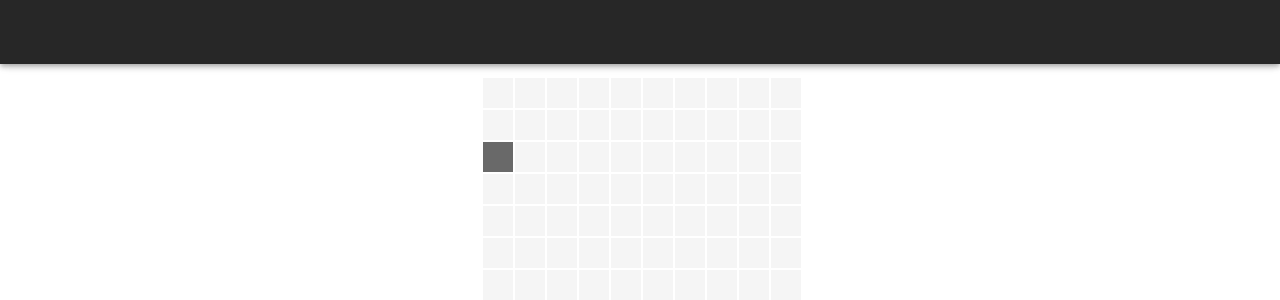
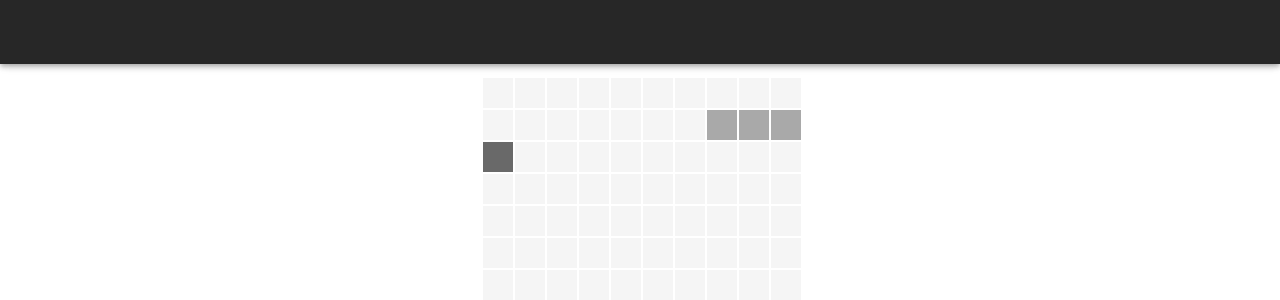
Before and after one commit to acro-yamaguchi/VueProjects, a Vue app in the folder snake-game/: page /#/ in a window 1280 px wide. Shown: the top 300 px of the page. Built offline with nearby package versions, Linux system fonts and the light colour scheme.

Commit message:
snake-game [add] 体部分の実装

```diff
--- a/snake-game/src/views/Home.vue
+++ b/snake-game/src/views/Home.vue
@@ -1,6 +1,12 @@
 <template>
   <div id='stage'>
-		<div class='cell' v-for="i in stage_size" :key="i" :class="{ head: snake_head_index === i - 1 }"></div>
+		<div
+    class='cell'
+    v-for="i in stage_size"
+    :key="i"
+    :class="{ head: snake_head_index === i - 1,
+      body: snake.body_indexes.includes(i - 1), }">
+    </div>
 	</div>
 </template>
 
@@ -14,7 +20,9 @@
       head_pos: {
         x: 0,
         y: 0,
-      }
+      },
+      body_length: 3,
+      body_indexes: [],
     }
   }),
 
@@ -40,6 +48,14 @@
     },
 
     move_snake(){
+      if(this.snake.body_indexes.length >= this.snake.body_length) {
+        this.snake.body_indexes.shift()
+      }
+
+      if(this.snake.body_indexes.length < this.snake.body_length) {
+        this.snake.body_indexes.push(this.snake_head_index)
+      }
+
       switch(this.snake.direction){
         case '↑': this.snake.head_pos.y--; break
         case '↓': this.snake.head_pos.y++; break
@@ -80,4 +96,8 @@
 .cell.head {
 	background: dimgray;
 }
+
+.cell.body {
+  background: darkgray;
+}
 </style>
```
